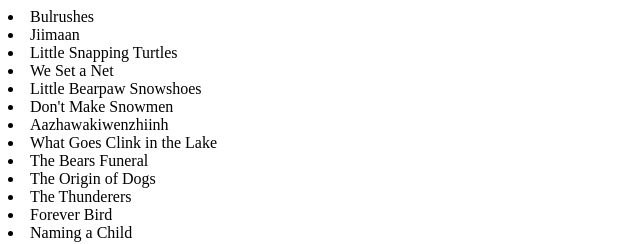
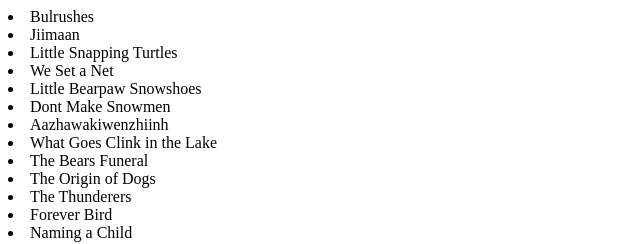
Before and after one commit to Animoons/animoons.github.io, a plain HTML site: page pagelist.html in a window 1280 px wide. Shown: the top 244 px of the page, 0-640 px from the left. Drawn offline with Linux system fonts and the light colour scheme.

Commit message:
Update pagelist.html

```diff
--- a/pagelist.html
+++ b/pagelist.html
@@ -18,7 +18,7 @@
 <li>	Little Snapping Turtles
 <li>	We Set a Net
 <li>	Little Bearpaw Snowshoes
-<li>	Don't Make Snowmen
+<li>	Dont Make Snowmen
 <li>	Aazhawakiwenzhiinh
 <li>	What Goes Clink in the Lake
 <li>	The Bears Funeral
```
